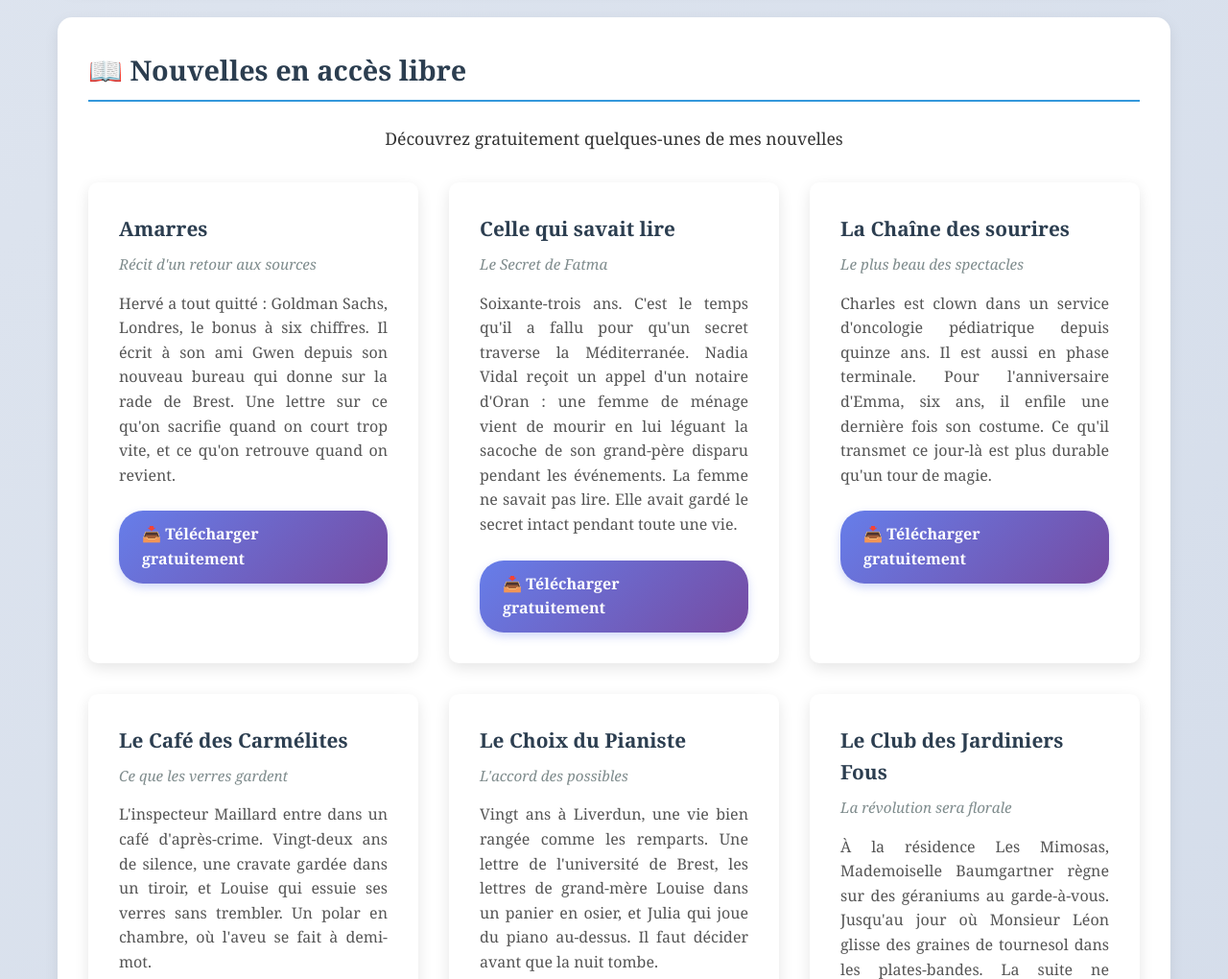
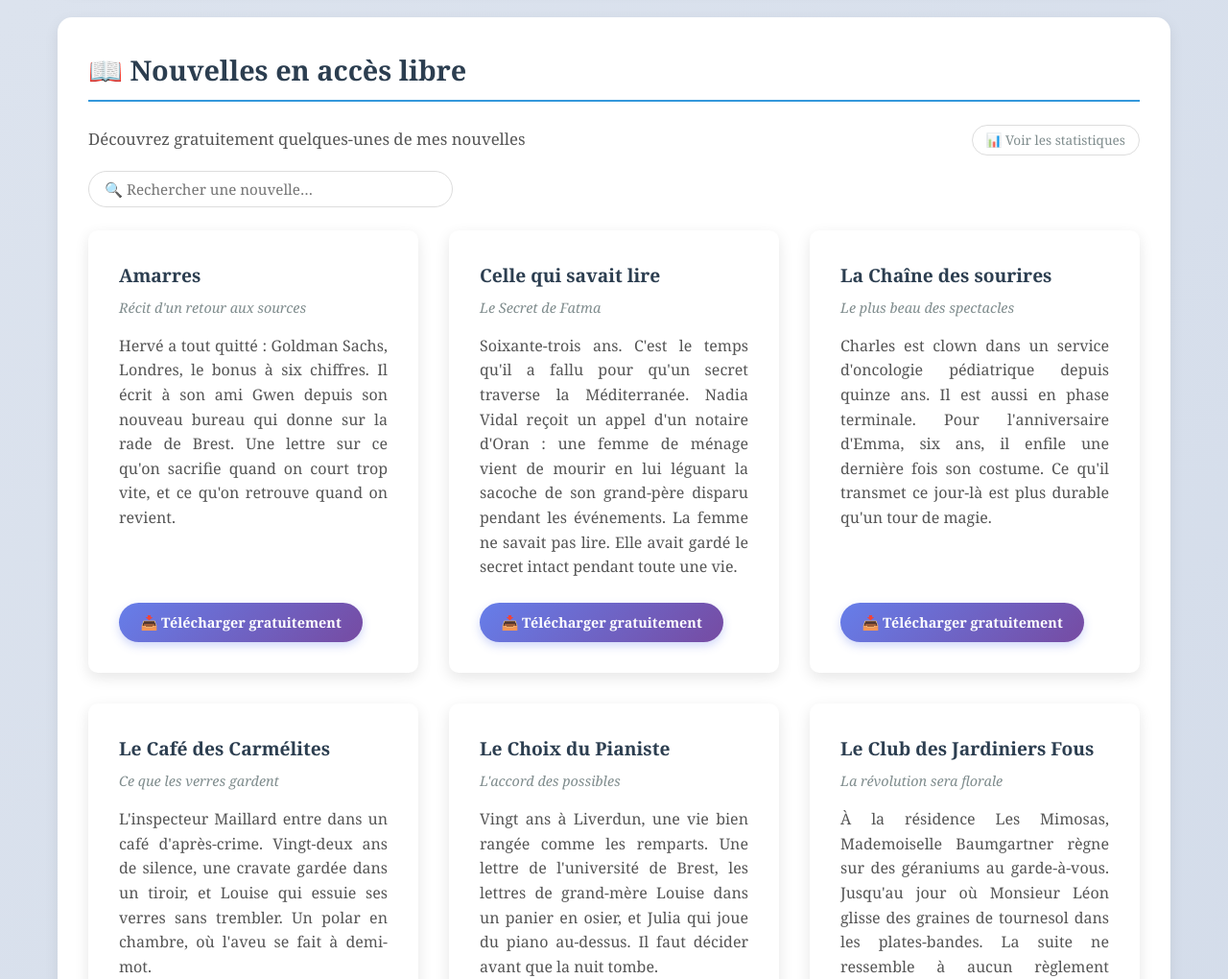
Before and after one commit to fsarboni/frederic-sarboni-auteur, a plain HTML site: page index.html in a window 1280 px wide. Shown: the part 7220-8240 px from the top of the page at 96% size. Drawn offline with Linux system fonts and the light colour scheme.

Commit message:
Refactor CSS and enhance news section
Refactor CSS styles for better readability and organization. Added new sections for news and improved search functionality.

```diff
--- a/index.html
+++ b/index.html
@@ -30,11 +30,7 @@
 
         nav { display: flex; justify-content: space-between; align-items: center; flex-wrap: wrap; }
 
-        .logo {
-            font-size: 1.5rem;
-            font-weight: bold;
-            color: #2c3e50;
-        }
+        .logo { font-size: 1.5rem; font-weight: bold; color: #2c3e50; }
 
         .nav-links { display: flex; list-style: none; gap: 1.5rem; flex-wrap: wrap; }
         .nav-links a { text-decoration: none; color: #34495e; font-weight: 500; transition: color 0.3s ease; }
@@ -70,11 +66,7 @@
             padding-bottom: 0.5rem;
         }
 
-        .about-content-wrapper {
-            display: flex;
-            gap: 2rem;
-            align-items: flex-start;
-        }
+        .about-content-wrapper { display: flex; gap: 2rem; align-items: flex-start; }
 
         .author-photo {
             flex-shrink: 0;
@@ -86,9 +78,7 @@
             box-shadow: 0 4px 15px rgba(0,0,0,0.2);
         }
 
-        .about-text {
-            flex: 1;
-        }
+        .about-text { flex: 1; }
 
         .books-grid { display: grid; grid-template-columns: repeat(auto-fit, minmax(300px, 1fr)); gap: 1.5rem; margin-top: 1.5rem; }
 
@@ -112,9 +102,7 @@
             border: 2px solid #ddd;
         }
 
-        .book-content {
-            flex: 1;
-        }
+        .book-content { flex: 1; }
 
         .book-card:hover { transform: translateY(-5px); box-shadow: 0 10px 25px rgba(0,0,0,0.15); }
         .book-card h3 { color: #2c3e50; margin-bottom: 0.5rem; font-size: 1.3rem; }
@@ -126,15 +114,103 @@
         .news-item h3 { color: #2c3e50; margin-bottom: 0.5rem; }
         .news-item .date { color: #7f8c8d; font-size: 0.9rem; margin-bottom: 0.5rem; font-weight: bold; }
 
+        /* ── SECTION NOUVELLES ─────────────────────────────────── */
+        .nouvelles-header {
+            display: flex;
+            justify-content: space-between;
+            align-items: center;
+            margin-bottom: 1rem;
+            flex-wrap: wrap;
+            gap: 1rem;
+        }
+        .nouvelles-header p {
+            font-size: 1.05rem;
+            color: #555;
+        }
+        .stats-link {
+            font-size: 0.85rem;
+            color: #7f8c8d;
+            text-decoration: none;
+            border: 1px solid #ddd;
+            border-radius: 20px;
+            padding: 4px 14px;
+            transition: all 0.2s;
+        }
+        .stats-link:hover { background: #f0f0f0; color: #333; }
+
+        /* Barre de recherche nouvelles */
+        .nouvelles-search {
+            margin-bottom: 1.5rem;
+        }
+        .nouvelles-search input {
+            width: 100%;
+            max-width: 380px;
+            padding: 8px 16px;
+            border: 1px solid #ddd;
+            border-radius: 25px;
+            font-size: 0.95rem;
+            font-family: inherit;
+            color: #333;
+            outline: none;
+            transition: border-color 0.2s;
+        }
+        .nouvelles-search input:focus { border-color: #3498db; }
+
         .nouvelles-grid { display: grid; grid-template-columns: repeat(auto-fit, minmax(300px, 1fr)); gap: 2rem; }
-        .nouvelle-card { background: white; padding: 2rem; border-radius: 10px; box-shadow: 0 5px 15px rgba(0,0,0,0.1); transition: transform 0.3s ease, box-shadow 0.3s ease; }
+
+        .nouvelle-card {
+            background: white;
+            padding: 2rem;
+            border-radius: 10px;
+            box-shadow: 0 5px 15px rgba(0,0,0,0.1);
+            transition: transform 0.3s ease, box-shadow 0.3s ease;
+            display: flex;
+            flex-direction: column;
+        }
         .nouvelle-card:hover { transform: translateY(-5px); box-shadow: 0 10px 25px rgba(0,0,0,0.15); }
-        .nouvelle-card h3 { color: #2c3e50; margin-bottom: 0.5rem; font-size: 1.3rem; }
-        .nouvelle-card .sous-titre { color: #7f8c8d; font-size: 0.95rem; margin-bottom: 1rem; font-style: italic; }
-        .nouvelle-card .description { text-align: justify; line-height: 1.6; margin-bottom: 1.5rem; color: #555; }
-        .btn-download { display: inline-block; background: linear-gradient(135deg, #667eea 0%, #764ba2 100%); color: white; padding: 0.75rem 1.5rem; border-radius: 25px; text-decoration: none; font-weight: 600; transition: all 0.3s ease; box-shadow: 0 4px 10px rgba(102, 126, 234, 0.3); }
+        .nouvelle-card h3 { color: #2c3e50; margin-bottom: 0.4rem; font-size: 1.2rem; }
+        .nouvelle-card .sous-titre { color: #7f8c8d; font-size: 0.9rem; margin-bottom: 1rem; font-style: italic; }
+        .nouvelle-card .description { text-align: justify; line-height: 1.6; margin-bottom: 1.5rem; color: #555; flex: 1; }
+
+        /* Bouton téléchargement avec compteur */
+        .btn-download-wrap { display: flex; align-items: center; gap: 10px; flex-wrap: wrap; }
+
+        .btn-download {
+            display: inline-flex;
+            align-items: center;
+            gap: 6px;
+            background: linear-gradient(135deg, #667eea 0%, #764ba2 100%);
+            color: white;
+            padding: 0.7rem 1.4rem;
+            border-radius: 25px;
+            text-decoration: none;
+            font-weight: 600;
+            font-size: 0.9rem;
+            transition: all 0.3s ease;
+            box-shadow: 0 4px 10px rgba(102, 126, 234, 0.3);
+            cursor: pointer;
+            border: none;
+            font-family: inherit;
+        }
         .btn-download:hover { transform: translateY(-2px); box-shadow: 0 6px 15px rgba(102, 126, 234, 0.4); }
-        .btn-download::before { content: "📥 "; }
+
+        /* Petit badge compteur */
+        .dl-count {
+            font-size: 0.78rem;
+            color: #aaa;
+            white-space: nowrap;
+        }
+        .dl-count span { font-weight: bold; color: #764ba2; }
+
+        /* Message "pas de résultat" */
+        .no-result {
+            grid-column: 1 / -1;
+            text-align: center;
+            color: #aaa;
+            padding: 2rem;
+            font-style: italic;
+        }
+        /* ── FIN SECTION NOUVELLES ─────────────────────────────── */
 
         .contact-section { background: #3498db; color: white; text-align: center; }
         .contact-section h2 { color: white; border-bottom: 2px solid rgba(255,255,255,0.3); }
@@ -204,7 +280,13 @@
 
         <section id="nouvelles" class="section" style="display: none;">
             <h2>📖 Nouvelles en accès libre</h2>
-            <p style="margin-bottom: 2rem; text-align: center; font-size: 1.1rem;">Découvrez gratuitement quelques-unes de mes nouvelles</p>
+            <div class="nouvelles-header">
+                <p>Découvrez gratuitement quelques-unes de mes nouvelles</p>
+                <a href="https://fsarboni.goatcounter.com" target="_blank" rel="noopener" class="stats-link">📊 Voir les statistiques</a>
+            </div>
+            <div class="nouvelles-search">
+                <input type="text" id="recherche-nouvelles" placeholder="🔍 Rechercher une nouvelle…" oninput="filtrerNouvellesUI()">
+            </div>
             <div class="nouvelles-grid" id="nouvelles-container"></div>
         </section>
 
@@ -222,25 +304,46 @@
     </footer>
 
     <script>
-        // Charger les données depuis data.json
+    // ── COMPTEUR LOCAL (localStorage) ────────────────────────────────────
+    // Clé : nom du fichier PDF. Valeur : nombre de clics sur ce visiteur.
+    // Complète GoatCounter qui agrège tous les visiteurs.
+    const STORAGE_KEY = 'fss_dl_counts';
+
+    function getLocalCounts() {
+        try { return JSON.parse(localStorage.getItem(STORAGE_KEY) || '{}'); }
+        catch(e) { return {}; }
+    }
+
+    function incrementLocalCount(fichier) {
+        const counts = getLocalCounts();
+        const key = fichier.split('/').pop();
+        counts[key] = (counts[key] || 0) + 1;
+        try { localStorage.setItem(STORAGE_KEY, JSON.stringify(counts)); } catch(e) {}
+        return counts[key];
+    }
+
+    function getLocalCount(fichier) {
+        const counts = getLocalCounts();
+        return counts[fichier.split('/').pop()] || 0;
+    }
+
+    // ── DONNÉES NOUVELLES (pour le filtre) ───────────────────────────────
+    let toutesLesNouvelles = [];
+
+    // ── CHARGEMENT PRINCIPAL ─────────────────────────────────────────────
     async function loadData() {
         try {
             const response = await fetch('data.json');
             const data = await response.json();
 
-                // Mettre à jour les métadonnées
             document.getElementById('page-title').textContent = data.site.title;
             document.getElementById('page-description').content = data.site.description;
-
-                // Mettre à jour le logo et le titre
             document.getElementById('site-logo').textContent = data.auteur.nom;
             document.getElementById('footer-name').textContent = data.auteur.nom;
-
-                // Mettre à jour la section À propos
             document.getElementById('author-photo').src = data.auteur.photo;
             document.getElementById('author-bio').textContent = data.auteur.bio;
 
-                // Afficher les livres
+            // Livres
             const booksContainer = document.getElementById('books-container');
             booksContainer.innerHTML = data.livres.map(livre => `
                 <div class="book-card">
@@ -253,7 +356,7 @@
                 </div>
             `).join('');
 
-                // Afficher les actualités
+            // Actualités
             const newsContainer = document.getElementById('news-container');
             newsContainer.innerHTML = data.actualites.map(actu => `
                 <div class="news-item">
@@ -263,20 +366,13 @@
                 </div>
             `).join('');
 
-                // Afficher les nouvelles gratuites
-                const nouvellesContainer = document.getElementById('nouvelles-container');
+            // Nouvelles gratuites
             if (data.nouvelles_gratuites && data.nouvelles_gratuites.length > 0) {
-                    nouvellesContainer.innerHTML = data.nouvelles_gratuites.map((nouvelle, index) => `
-                        <div class="nouvelle-card">
-                            <h3>${nouvelle.titre}</h3>
-                            <div class="sous-titre">${nouvelle.sous_titre}</div>
-                            <div class="description">${nouvelle.description}</div>
-                            <a href="${nouvelle.fichier}" download class="btn-download" onclick="trackDownload('${nouvelle.titre}', '${nouvelle.fichier}')">Télécharger gratuitement</a>
-                        </div>
-                    `).join('');
+                toutesLesNouvelles = data.nouvelles_gratuites;
+                afficherNouvelles(toutesLesNouvelles);
             }
 
-                // Afficher les contacts
+            // Contact
             const contactContainer = document.getElementById('contact-container');
             contactContainer.innerHTML = `
                 <div class="contact-item">
@@ -297,11 +393,8 @@
                 </div>
             `;
 
-                // Masquer le chargement et afficher les sections
             document.getElementById('loading').style.display = 'none';
-                document.querySelectorAll('.hero, .section').forEach(section => {
-                    section.style.display = 'block';
-                });
+            document.querySelectorAll('.hero, .section').forEach(s => s.style.display = 'block');
 
         } catch (error) {
             document.getElementById('loading').innerHTML = `
@@ -312,22 +405,84 @@
         }
     }
 
-        // Fonction pour tracker les téléchargements dans GoatCounter
-        function trackDownload(titre, fichier) {
-            if (window.goatcounter) {
+    // ── AFFICHAGE DES CARTES NOUVELLES ───────────────────────────────────
+    function afficherNouvelles(liste) {
+        const container = document.getElementById('nouvelles-container');
+        if (liste.length === 0) {
+            container.innerHTML = '<div class="no-result">Aucune nouvelle ne correspond à votre recherche.</div>';
+            return;
+        }
+        container.innerHTML = liste.map(n => {
+            const localCount = getLocalCount(n.fichier);
+            const countLabel = localCount > 0
+                ? `<span class="dl-count">Téléchargé <span>${localCount}</span> fois sur cet appareil</span>`
+                : '';
+            return `
+            <div class="nouvelle-card">
+                <h3>${n.titre}</h3>
+                <div class="sous-titre">${n.sous_titre || ''}</div>
+                <div class="description">${n.description}</div>
+                <div class="btn-download-wrap">
+                    <button class="btn-download" onclick="telecharger('${n.titre}', '${n.fichier}', this)">
+                        📥 Télécharger gratuitement
+                    </button>
+                    ${countLabel}
+                </div>
+            </div>`;
+        }).join('');
+    }
+
+    // ── FILTRE RECHERCHE ─────────────────────────────────────────────────
+    function filtrerNouvellesUI() {
+        const q = document.getElementById('recherche-nouvelles').value.toLowerCase().trim();
+        if (!q) { afficherNouvelles(toutesLesNouvelles); return; }
+        const filtered = toutesLesNouvelles.filter(n =>
+            n.titre.toLowerCase().includes(q) ||
+            (n.sous_titre || '').toLowerCase().includes(q) ||
+            n.description.toLowerCase().includes(q)
+        );
+        afficherNouvelles(filtered);
+    }
+
+    // ── TÉLÉCHARGEMENT + TRACKING ────────────────────────────────────────
+    function telecharger(titre, fichier, btn) {
+        // 1. Déclenchement du téléchargement réel
+        const a = document.createElement('a');
+        a.href = fichier;
+        a.download = fichier.split('/').pop();
+        document.body.appendChild(a);
+        a.click();
+        document.body.removeChild(a);
+
+        // 2. Compteur local (cet appareil)
+        const count = incrementLocalCount(fichier);
+
+        // 3. Mise à jour visuelle immédiate du badge
+        const wrap = btn.closest('.btn-download-wrap');
+        let badge = wrap.querySelector('.dl-count');
+        if (!badge) {
+            badge = document.createElement('span');
+            badge.className = 'dl-count';
+            wrap.appendChild(badge);
+        }
+        badge.innerHTML = `Téléchargé <span>${count}</span> fois sur cet appareil`;
+
+        // 4. Envoi à GoatCounter (statistiques globales)
+        const nomFichier = fichier.split('/').pop();
+        if (window.goatcounter && window.goatcounter.count) {
             window.goatcounter.count({
-                    path: '/download/' + fichier.split('/').pop(),
-                    title: 'Téléchargement: ' + titre,
+                path: '/telechargement/' + nomFichier,
+                title: 'Téléchargement : ' + titre,
                 event: true
             });
         }
     }
 
-        // Charger les données au démarrage
+    // Lancement
     loadData();
     </script>
 
-    <!-- GoatCounter - Compteur de visites -->
+    <!-- GoatCounter - Compteur de visites et téléchargements -->
     <script data-goatcounter="https://fsarboni.goatcounter.com/count" async src="//gc.zgo.at/count.js"></script>
 </body>
 </html>
```
Lines whose indentation alone changed are shown as unchanged.
